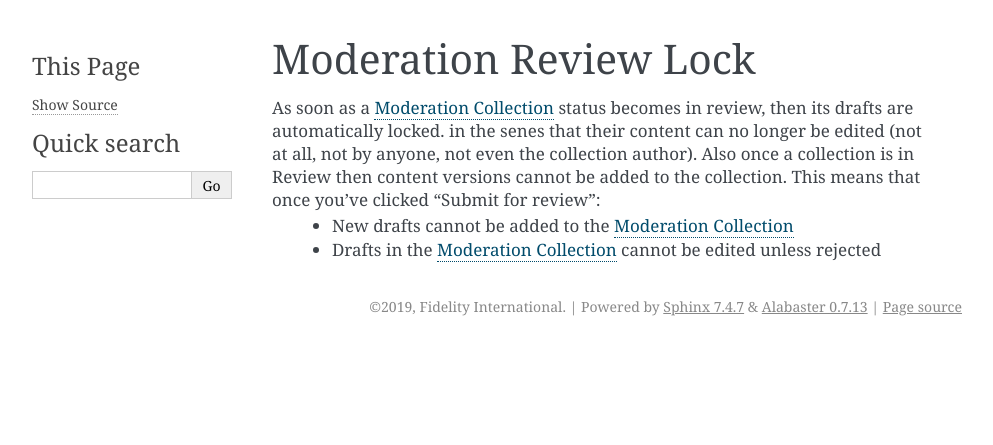
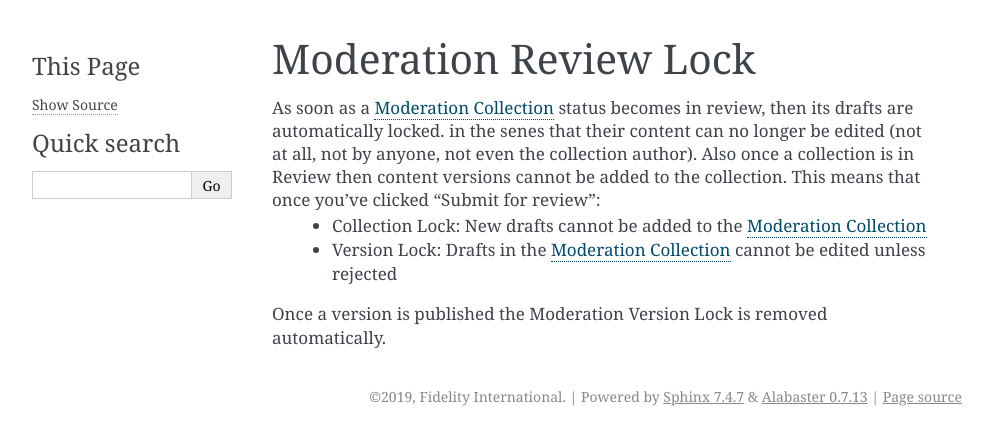
Before and after one commit to django-cms/djangocms-moderation, a Sphinx documentation site: the page built from docs/lock.rst, in a window 1280 px wide. Shown: the top 445 px of the page, without its empty margins (148-1141 px from the left). Built offline with Sphinx 7.4.7, drawn with Linux system fonts in a browser that asks for light colours; pages that are not in the unit, such as notebooks, are missing from menus.

Commit message:
Update lock.rst

```diff
--- a/docs/lock.rst
+++ b/docs/lock.rst
@@ -3,5 +3,7 @@
 Moderation Review Lock
 ================================================
 As soon as a :ref:`collection` status becomes in review, then its drafts are automatically locked. in the senes that their content can no longer be edited (not at all, not by anyone, not even the collection author). Also once a collection is in Review then content versions cannot be added to the collection. This means that once you’ve clicked “Submit for review”:
- * New drafts cannot be added to the :ref:`collection`
- * Drafts in the :ref:`collection` cannot be edited unless rejected
+ * Collection Lock: New drafts cannot be added to the :ref:`collection`
+ * Version Lock: Drafts in the :ref:`collection` cannot be edited unless rejected
+
+Once a version is published the Moderation Version Lock is removed automatically.
```
